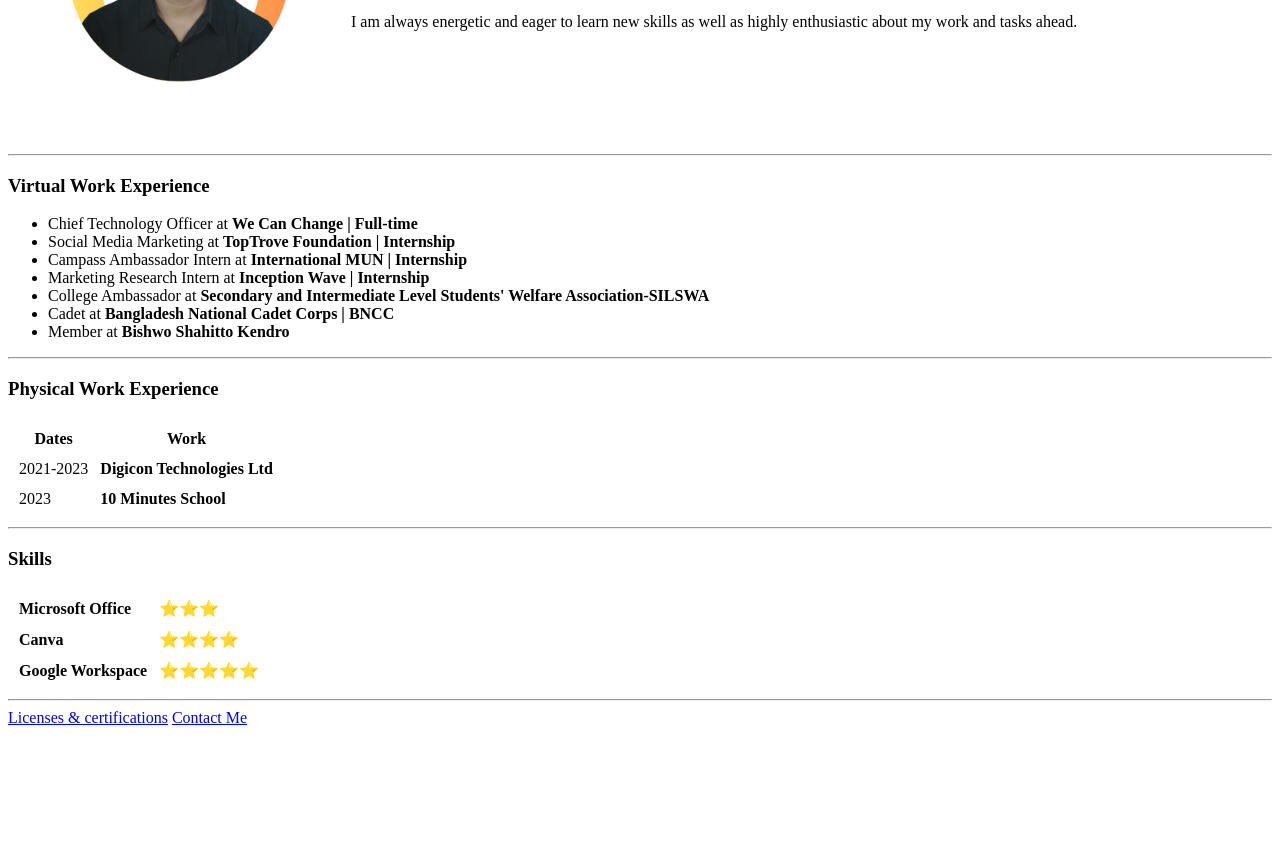
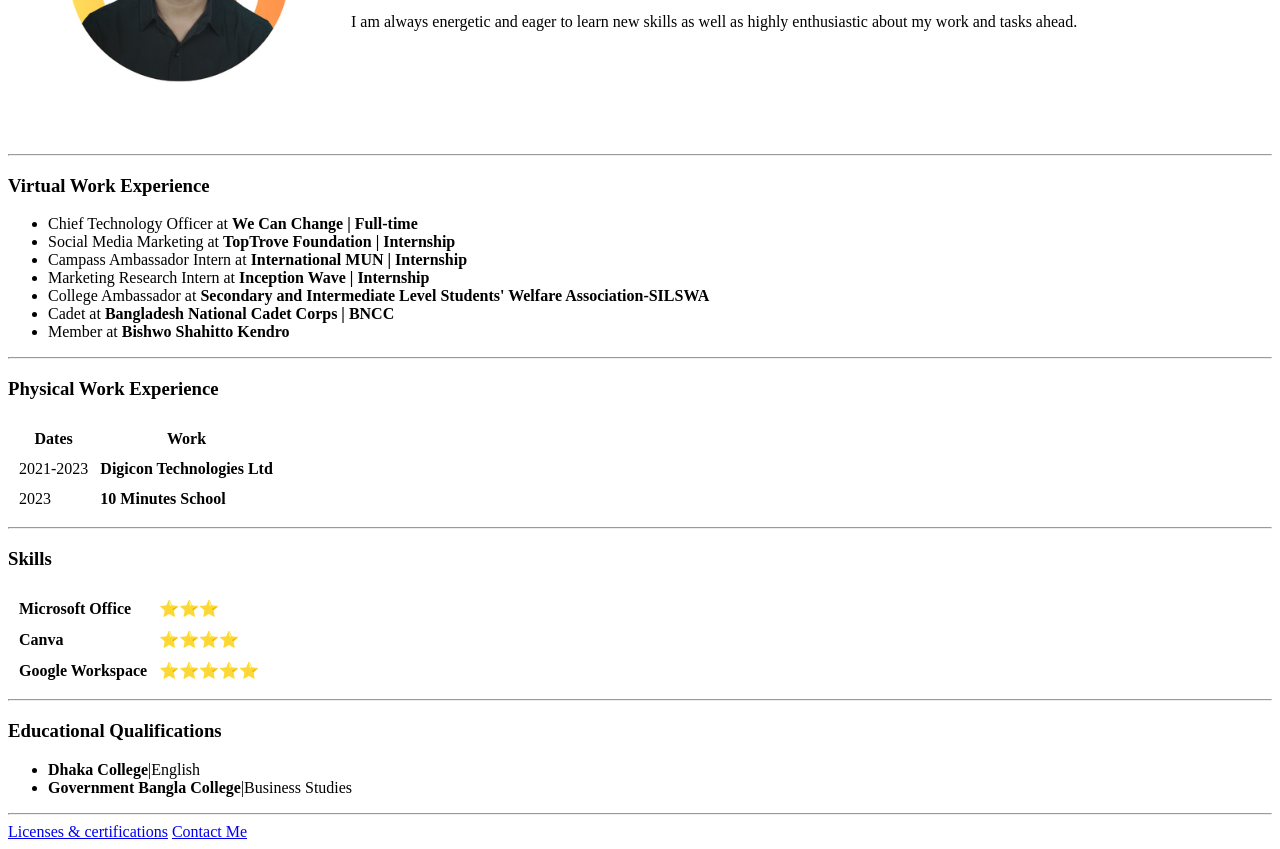
Before and after one commit to billal10thon/cv, a plain HTML site: page index.html in a window 1280 px wide. Shown: the part 208-1057 px from the top of the page. Before the commit the page ends 943 px from the top, so only its background shows below. Drawn offline with Linux system fonts and the light colour scheme.

Commit message:
Update index.html
update1

```diff
--- a/index.html
+++ b/index.html
@@ -73,6 +73,12 @@
 
 </table>
 <hr>
+    <h3>Educational Qualifications</h3>
+<ul>
+    <li><strong>Dhaka College</strong>|English</li>
+    <li><strong>Government Bangla College</strong>|Business Studies</li>
+</ul>
+<hr>
 <a href="Licenses & certifications.html">Licenses & certifications</a>
 <a href="Contact Me.html">Contact Me</a>
 </body>
```
